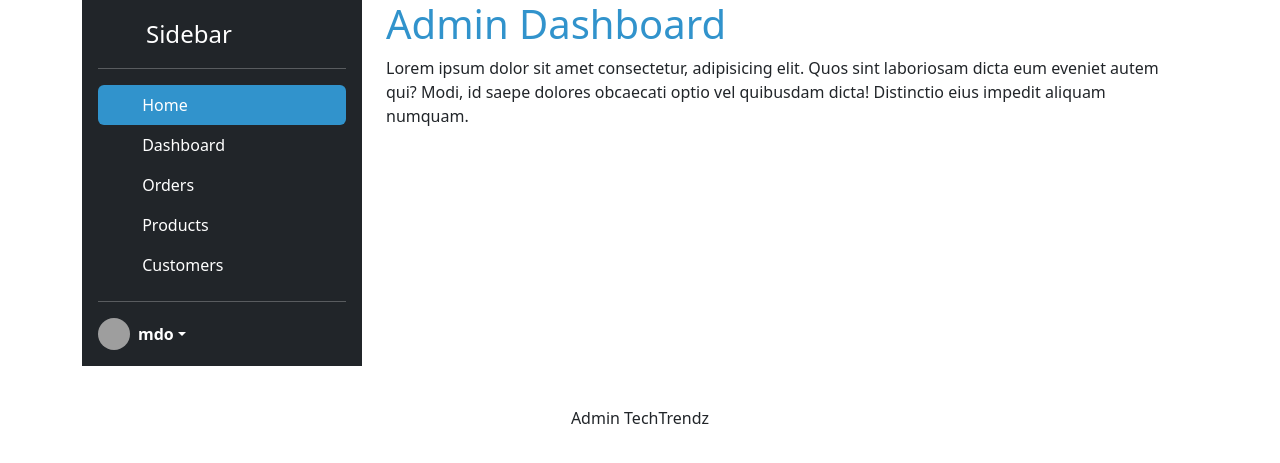
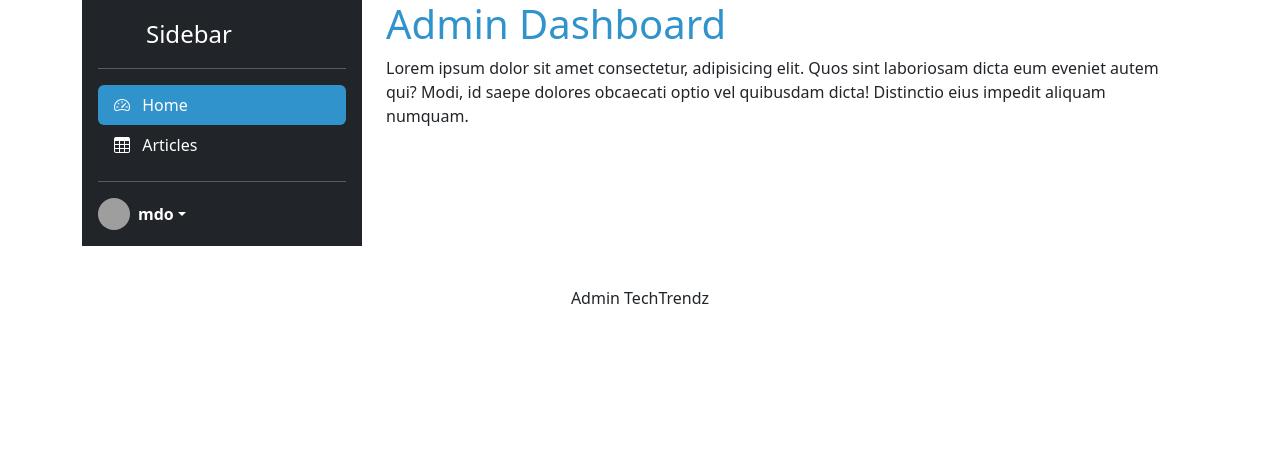
Before and after one commit to arirangz/studi_techtrendz, a PHP site: page /admin/index.php in a window 1280 px wide. Shown: the top 463 px of the page. Run offline with PHP 8.4, Linux system fonts and the light colour scheme; the visitor is signed in with stand-in values (Sample User, id 1); some libraries are stand-ins or nearby versions; grey boxes are pictures that could not be loaded.

Commit message:
admin article liste

```diff
--- a/a_propos.php
+++ b/a_propos.php
@@ -1,4 +1,5 @@
 <?php
+require_once __DIR__ . "/lib/config.php";
 require_once __DIR__ . "/lib/menu.php";
 require_once __DIR__ . "/templates/header.php";
 ?>
--- a/admin/templates/header.php
+++ b/admin/templates/header.php
@@ -1,3 +1,11 @@
+<?php
+
+require_once __DIR__ . "/../../lib/config.php";
+require_once __DIR__ . "/../../lib/session.php";
+
+adminOnly();
+?>
+
 <!DOCTYPE html>
 <html lang="en">
 
@@ -8,7 +16,8 @@
     <title>Document</title>
 
     <link href="https://cdn.jsdelivr.net/npm/bootstrap@5.3.0/dist/css/bootstrap.min.css" rel="stylesheet" integrity="sha384-9ndCyUaIbzAi2FUVXJi0CjmCapSmO7SnpJef0486qhLnuZ2cdeRhO02iuK6FUUVM" crossorigin="anonymous">
-    <link rel="stylesheet" href="https://cdn.jsdelivr.net/npm/bootstrap-icons@1.3.0/font/bootstrap-icons.css">
+
+    <link rel="stylesheet" href="https://cdn.jsdelivr.net/npm/bootstrap-icons@1.10.5/font/bootstrap-icons.css">
     <link rel="stylesheet" href="../assets/css/override-bootstrap.css">
 
 </head>
@@ -27,42 +36,14 @@
             <ul class="nav nav-pills flex-column mb-auto">
                 <li class="nav-item">
                     <a href="#" class="nav-link active" aria-current="page">
-                        <svg class="bi pe-none me-2" width="16" height="16">
-                            <use xlink:href="#home"></use>
-                        </svg>
+                    <i class="bi-speedometer2 bi pe-none me-2"></i>
                         Home
                     </a>
                 </li>
                 <li>
                     <a href="#" class="nav-link text-white">
-                        <svg class="bi pe-none me-2" width="16" height="16">
-                            <use xlink:href="#speedometer2"></use>
-                        </svg>
-                        Dashboard
-                    </a>
-                </li>
-                <li>
-                    <a href="#" class="nav-link text-white">
-                        <svg class="bi pe-none me-2" width="16" height="16">
-                            <use xlink:href="#table"></use>
-                        </svg>
-                        Orders
-                    </a>
-                </li>
-                <li>
-                    <a href="#" class="nav-link text-white">
-                        <svg class="bi pe-none me-2" width="16" height="16">
-                            <use xlink:href="#grid"></use>
-                        </svg>
-                        Products
-                    </a>
-                </li>
-                <li>
-                    <a href="#" class="nav-link text-white">
-                        <svg class="bi pe-none me-2" width="16" height="16">
-                            <use xlink:href="#people-circle"></use>
-                        </svg>
-                        Customers
+                        <i class="bi-table bi pe-none me-2"></i>
+                        Articles
                     </a>
                 </li>
             </ul>
--- a/index.php
+++ b/index.php
@@ -1,7 +1,5 @@
 <?php
-
 require_once __DIR__ . "/lib/config.php";
-require_once __DIR__ . "/lib/session.php";
 require_once __DIR__ . "/lib/pdo.php";
 require_once __DIR__ . "/lib/article.php";
 require_once __DIR__ . "/lib/menu.php";
--- a/lib/config.php
+++ b/lib/config.php
@@ -8,3 +8,4 @@
 define("_ASSETS_IMAGES_FOLDER_", "/assets/images/");
 define("_ARTICLES_IMAGES_FOLDER_", "/uploads/articles/");
 define("_HOME_ARTICLES_LIMIT_", 3);
+define("_ADMIN_ITEM_PER_PAGE", 10);
--- a/lib/session.php
+++ b/lib/session.php
@@ -9,3 +9,14 @@
 ]);
 
 session_start();
+
+function adminOnly()
+{
+    if (!isset($_SESSION['user'])) {
+        // Rediriger vers login
+        header('location: ../login.php');
+    } else if ($_SESSION['user']['role'] != 'admin') {
+        // Rediriger vers accueil
+        header('location: ../index.php');
+    }
+}
--- a/login.php
+++ b/login.php
@@ -1,6 +1,5 @@
 <?php
 require_once __DIR__ . "/lib/config.php";
-require_once __DIR__ . "/lib/session.php";
 require_once __DIR__ . "/lib/pdo.php";
 require_once __DIR__ . "/lib/user.php";
 require_once __DIR__ . "/lib/menu.php";
--- /dev/null
+++ b/logout.php
@@ -0,0 +1,6 @@
+<?php
+require_once __DIR__ . "/lib/config.php";
+require_once __DIR__ . "/lib/session.php";
+session_destroy();
+unset($_SESSION);
+header('location: login.php');
```
Also changed, not shown: admin/articles.php (added, +41 -0 lines), lib/article.php (+28 -2 lines), templates/header.php (+7 -2 lines).
